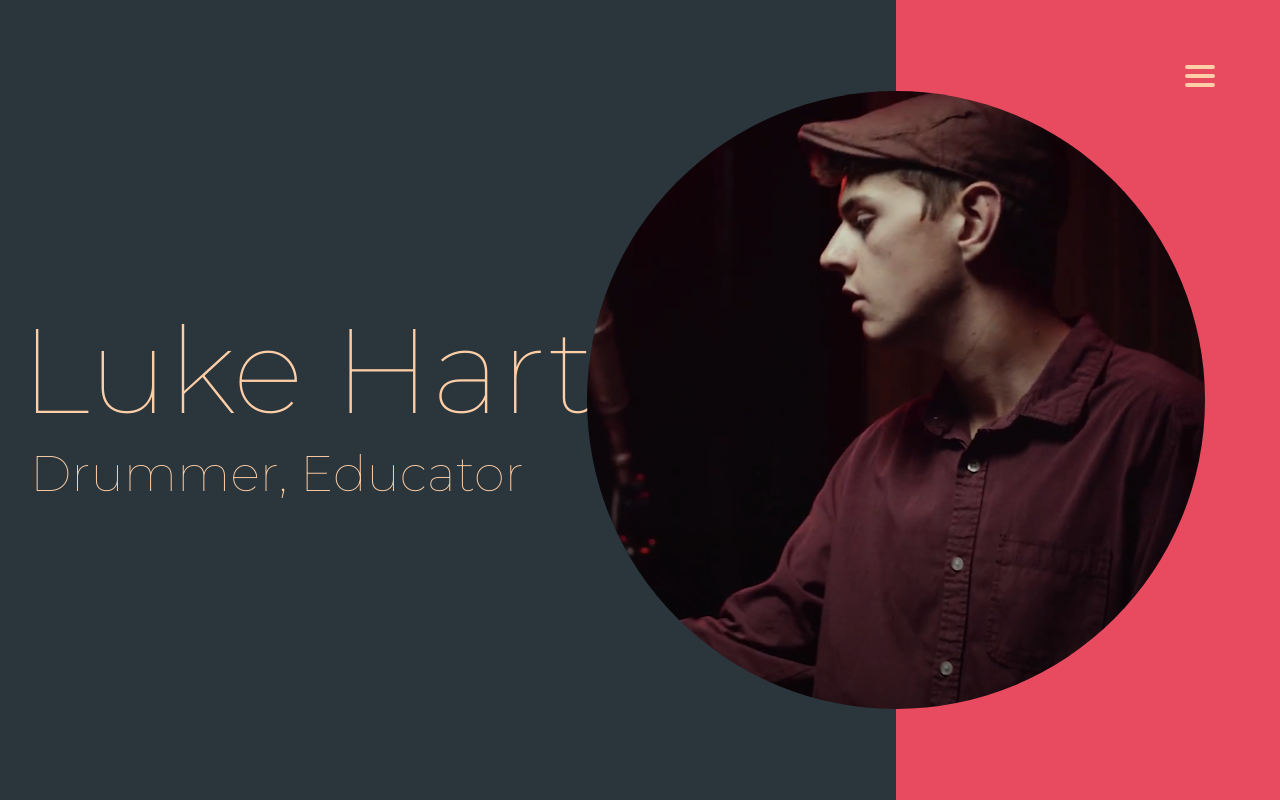
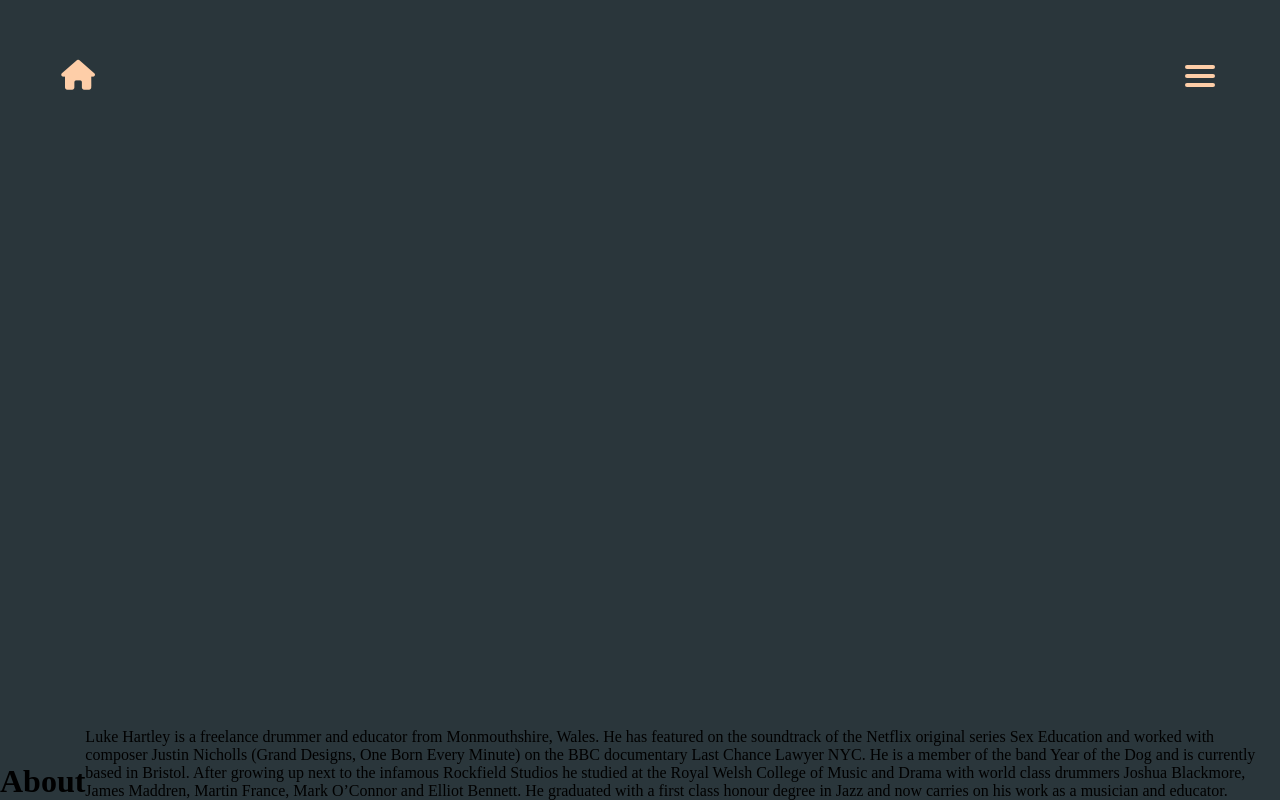
Before and after one commit to Velocima/luke-react, a React (Create React App) app: page / in a window 1280 px wide. Built offline with nearby package versions, Linux system fonts and the light colour scheme.

Commit message:
home button added on pages that are not home

```diff
--- a/public/index.html
+++ b/public/index.html
@@ -26,6 +26,7 @@
       Learn how to configure a non-root public URL by running `npm run build`.
     -->
     <title>Luke Hartley Drumming</title>
+    <script src="https://kit.fontawesome.com/be80390338.js" crossorigin="anonymous"></script>
   </head>
   <body>
     <noscript>You need to enable JavaScript to run this app.</noscript>
--- a/src/components/App/App.css
+++ b/src/components/App/App.css
@@ -1,6 +1,23 @@
 @import url("https://fonts.googleapis.com/css2?family=Montserrat:wght@100;200;300;400&display=swap");
 .app {
   overflow-x: hidden;
+}
+.app .fas {
+  position: fixed;
+  top: 50px;
+  left: 50px;
+  padding: 10px;
+  font-size: 30px;
+  width: 36px;
+  text-align: center;
+  text-decoration: none;
+  color: #fecea8;
+  border-radius: 5px;
+  transition: all 0.7s;
+  cursor: pointer;
+}
+.app .fas:hover {
+  background-color: #ff847c;
 }
 .app .burger {
   padding: 15px;
@@ -38,3 +55,8 @@
 .line-3-clicked {
   transform: rotate(-360deg);
 }
+
+.invisible {
+  opacity: 0;
+  cursor: default;
+}
--- a/src/components/App/App.jsx
+++ b/src/components/App/App.jsx
@@ -1,33 +1,59 @@
 import './App.css';
 import React from 'react';
-import { NavBar } from '../NavigationBar/NavigationBar.jsx';
-import { Landing } from '../landing/Landing.jsx'
-
+import { NavBar } from '../NavigationBar/NavigationBar';
+import { Landing } from '../landing/Landing'
+import { Bio } from '../Bio/Bio'
 
 export class App extends React.Component {
     constructor(props) {
         super(props);
         this.state = {
             navBarState: false,
+            pageRendered: 1,
         }
-        this.handleBurgerClick = this.handleBurgerClick.bind(this);
+        this.toggleNav = this.toggleNav.bind(this);
+        this.renderPage = this.renderPage.bind(this);
+        this.updatePage = this.updatePage.bind(this);
+        this.handleHomeClick = this.handleHomeClick.bind(this);
     }
 
-    handleBurgerClick() {
+    toggleNav() {
         this.setState({navBarState: !this.state.navBarState})
     }
 
+    renderPage(state) {
+        switch (state) {
+            case 0:
+                return <Landing showNav={this.state.navBarState} />
+                break;
+            case 1:
+                return <Bio showNav={this.state.navBarState} />
+                break;
+            default:
+                return <Landing showNav={this.state.navBarState} />
+                break;
+        }
+    }
+
+    updatePage(pageNumber) {
+        this.setState({pageRendered: pageNumber});
+    }
+
+    handleHomeClick() {
+        this.setState({pageRendered: 0});
+    }
 
     render() {
         return (
             <div className='app'>
-                <div className="burger" onClick={this.handleBurgerClick}>
+                {this.state.pageRendered === 0 ? <i class="fas fa-home invisible"></i> : <i class="fas fa-home" onClick={this.handleHomeClick}></i>}
+                <div className="burger" onClick={this.toggleNav}>
                     <div className={this.state.navBarState ? "line-1 line-1-clicked" : "line-1"}></div>
                     <div className={this.state.navBarState ? "line-2 line-2-clicked" : "line-2"}></div>
                     <div className={this.state.navBarState ? "line-3 line-3-clicked" : "line-3"}></div>
                 </div>
-                <NavBar showNav={this.state.navBarState}/>
-                <Landing showNav={this.state.navBarState}/>
+                <NavBar showNav={this.state.navBarState} onNewPage={this.updatePage}/>
+                {this.renderPage(this.state.pageRendered)}
             </div>
         )
     }
--- a/src/components/App/App.scss
+++ b/src/components/App/App.scss
@@ -7,6 +7,24 @@ $color-4: #fecea8;
 
 .app {
     overflow-x: hidden;
+    .fas {
+        position: fixed;
+        top: 50px;
+        left: 50px;
+        padding: 10px;
+        font-size: 30px;
+        width: 36px;
+        text-align: center;
+        text-decoration: none;
+        color: $color-4;
+        border-radius: 5px;
+        transition: all 0.7s;
+        cursor: pointer;
+    }
+    .fas:hover {
+        background-color: $color-3;
+    }
+
     .burger {
         padding: 15px;
         border-radius: 5px;
@@ -42,3 +60,8 @@ $color-4: #fecea8;
 .line-3-clicked {
     transform: rotate(-360deg);
 }
+
+.invisible {
+    opacity: 0;
+    cursor: default;
+}
--- a/src/components/Bio/Bio.css
+++ b/src/components/Bio/Bio.css
@@ -0,0 +1,8 @@
+@import url("https://fonts.googleapis.com/css2?family=Montserrat:wght@100;200;300;400&display=swap");
+.bio-container {
+  width: 100vw;
+  height: 100vh;
+  background-color: #2a363b;
+  display: flex;
+  align-items: flex-end;
+}
--- a/src/components/Bio/Bio.jsx
+++ b/src/components/Bio/Bio.jsx
@@ -0,0 +1,17 @@
+import React from 'react';
+import './Bio.css'
+
+export class Bio extends React.Component {
+    render () {
+        return (
+            <div className="bio-container">
+                <h1>About</h1>
+                <p>
+                    Luke Hartley is a freelance drummer and educator from Monmouthshire, Wales. He has featured on the soundtrack of the Netflix original series Sex Education and worked with composer Justin Nicholls (Grand Designs, One Born Every Minute) on the BBC documentary Last Chance Lawyer NYC. He is a member of the band Year of the Dog and is currently based in Bristol.
+
+                    After growing up next to the infamous Rockfield Studios he studied at the Royal Welsh College of Music and Drama with world class drummers Joshua Blackmore, James Maddren, Martin France, Mark O’Connor and Elliot Bennett. He graduated with a first class honour degree in Jazz and now carries on his work as a musician and educator.
+                </p>
+            </div>
+        )
+    }
+}
--- /dev/null
+++ b/src/components/Bio/Bio.scss
@@ -0,0 +1,15 @@
+@import url('https://fonts.googleapis.com/css2?family=Montserrat:wght@100;200;300;400&display=swap');
+
+$color-1: #2a363b;
+$color-2: #e84a5f;
+$color-3: #ff847c;
+$color-4: #fecea8;
+
+
+.bio-container {
+    width: 100vw;
+    height: 100vh;
+    background-color: $color-1;
+    display: flex;
+    align-items: flex-end;
+}
--- a/src/components/NavigationBar/NavigationBar.jsx
+++ b/src/components/NavigationBar/NavigationBar.jsx
@@ -2,13 +2,37 @@ import React from 'react';
 import './NavigationBar.css';
 
 export class NavBar extends React.Component {
+    constructor(props) {
+        super(props);
+        this.handleClick = this.handleClick.bind(this);
+    }
+
+    handleClick(e) {
+        switch (e.target.innerHTML) {
+            case 'About':
+                this.props.onNewPage(1);
+                break;
+            case 'Projects':
+                this.props.onNewPage(1);
+                break;
+            case 'Teaching':
+                this.props.onNewPage(1);
+                break;
+            case 'Contact':
+                this.props.onNewPage(1);
+                break;
+            default:
+                return;
+        }
+    }
+
     render () {
         return (
             <nav className={this.props.showNav ? "active" : ""}>
-                <h3>About</h3>
-                <h3>Projects</h3>
-                <h3>Teaching</h3>
-                <h3>Contact</h3>
+                <h3 onClick={this.handleClick}>About</h3>
+                <h3 onClick={this.handleClick}>Projects</h3>
+                <h3 onClick={this.handleClick}>Teaching</h3>
+                <h3 onClick={this.handleClick}>Contact</h3>
             </nav>
         )
     }
--- a/src/components/landing/Landing.jsx
+++ b/src/components/landing/Landing.jsx
@@ -1,5 +1,6 @@
 import React from 'react';
 import './Landing.css'
+
 export class Landing extends React.Component {
     render () {
         return (
```
